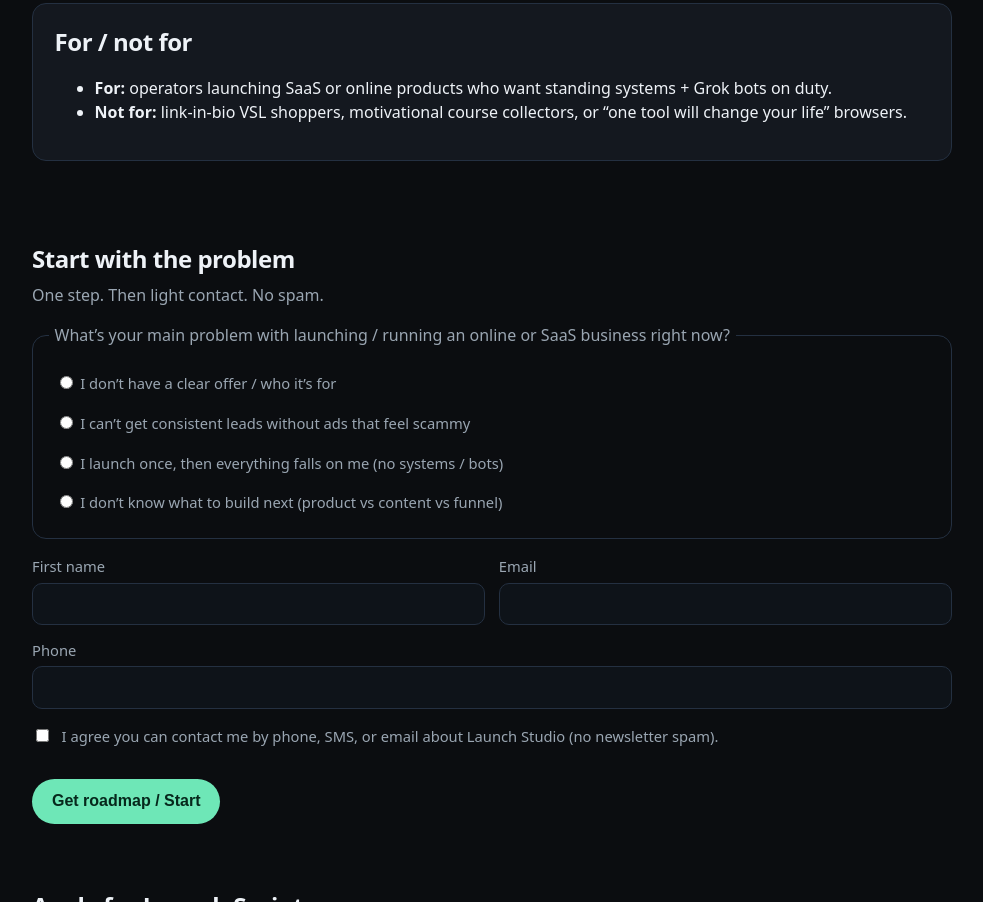
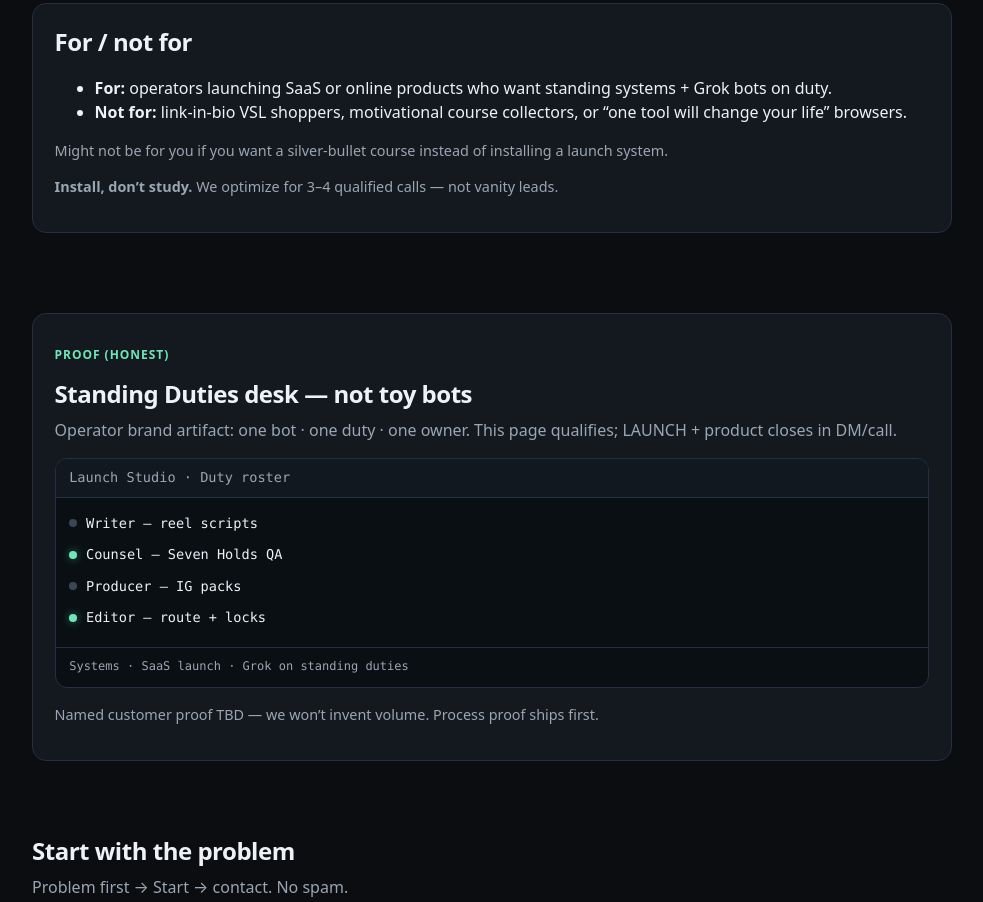
Before and after one commit to isaacdonnelson/launch-studio-lp, a website: page index.html in a window 1280 px wide. Shown: the part 522-1424 px from the top of the page, without its empty margins (148-1131 px from the left). Drawn offline with Linux system fonts and the light colour scheme.

Commit message:
LP P1 fixes from Glass Build QA
Sequential problem → Start → contact; honest process proof + duty-roster visual;
install-don’t-study + anti-fit + qualified-call KPI copy.

```diff
--- a/app.js
+++ b/app.js
@@ -1,5 +1,9 @@
 (function () {
   const leadForm = document.getElementById('lead-form');
+  const stepProblem = document.getElementById('step-problem');
+  const stepContact = document.getElementById('step-contact');
+  const problemStart = document.getElementById('problem-start');
+  const problemError = document.getElementById('problem-error');
   const postLead = document.getElementById('post-lead');
   const leadError = document.getElementById('lead-error');
   const applyForm = document.getElementById('apply-form');
@@ -13,6 +17,19 @@
     console.log('[Launch Studio]', key, payload);
   }
 
+  problemStart.addEventListener('click', () => {
+    problemError.hidden = true;
+    const chosen = leadForm.querySelector('input[name="problem"]:checked');
+    if (!chosen) {
+      problemError.textContent = 'Pick your main problem first.';
+      problemError.hidden = false;
+      return;
+    }
+    stepProblem.hidden = true;
+    stepContact.hidden = false;
+    stepContact.querySelector('input[name="firstName"]').focus();
+  });
+
   leadForm.addEventListener('submit', (e) => {
     e.preventDefault();
     leadError.hidden = true;
@@ -20,6 +37,8 @@
     if (!fd.get('problem')) {
       leadError.textContent = 'Pick your main problem first.';
       leadError.hidden = false;
+      stepProblem.hidden = false;
+      stepContact.hidden = true;
       return;
     }
     const payload = Object.fromEntries(fd.entries());
@@ -31,7 +50,6 @@
   });
 
   earlyBuy.addEventListener('click', () => {
-    // Demo stub — wire Stripe Checkout with STRIPE_PRICE_ID later
     save('ls_early_buy', { sku: 'launch-sprint-starter', price: 97, mode: 'demo' });
     earlyBuy.textContent = 'Demo logged — wire Stripe in README';
     earlyBuy.disabled = true;
--- a/index.html
+++ b/index.html
@@ -31,14 +31,36 @@
           <li><strong>For:</strong> operators launching SaaS or online products who want standing systems + Grok bots on duty.</li>
           <li><strong>Not for:</strong> link-in-bio VSL shoppers, motivational course collectors, or “one tool will change your life” browsers.</li>
         </ul>
+        <p class="fine anti-fit">Might not be for you if you want a silver-bullet course instead of installing a launch system.</p>
+        <p class="fine"><strong>Install, don’t study.</strong> We optimize for 3–4 qualified calls — not vanity leads.</p>
+      </div>
+    </section>
+
+    <section class="proof wrap">
+      <div class="card proof-card">
+        <p class="eyebrow">Proof (honest)</p>
+        <h2>Standing Duties desk — not toy bots</h2>
+        <p class="sub">Operator brand artifact: one bot · one duty · one owner. This page qualifies; LAUNCH + product closes in DM/call.</p>
+        <div class="desk" aria-hidden="true">
+          <div class="desk-bar">Launch Studio · Duty roster</div>
+          <ul class="desk-list">
+            <li><span class="dot"></span> Writer — reel scripts</li>
+            <li><span class="dot on"></span> Counsel — Seven Holds QA</li>
+            <li><span class="dot"></span> Producer — IG packs</li>
+            <li><span class="dot on"></span> Editor — route + locks</li>
+          </ul>
+          <p class="desk-foot">Systems · SaaS launch · Grok on standing duties</p>
+        </div>
+        <p class="fine">Named customer proof TBD — we won’t invent volume. Process proof ships first.</p>
       </div>
     </section>
 
     <section id="lead" class="lead wrap">
       <h2>Start with the problem</h2>
-      <p class="sub">One step. Then light contact. No spam.</p>
+      <p class="sub">Problem first → Start → contact. No spam.</p>
 
       <form id="lead-form" novalidate>
+        <div id="step-problem">
           <fieldset>
             <legend>What’s your main problem with launching / running an online or SaaS business right now?</legend>
             <label class="opt"><input type="radio" name="problem" value="offer" required /> I don’t have a clear offer / who it’s for</label>
@@ -46,7 +68,11 @@
             <label class="opt"><input type="radio" name="problem" value="systems" /> I launch once, then everything falls on me (no systems / bots)</label>
             <label class="opt"><input type="radio" name="problem" value="next" /> I don’t know what to build next (product vs content vs funnel)</label>
           </fieldset>
+          <button class="btn primary" type="button" id="problem-start">Start</button>
+          <p id="problem-error" class="error" hidden></p>
+        </div>
 
+        <div id="step-contact" hidden>
           <div class="grid">
             <label>First name
               <input name="firstName" autocomplete="given-name" required />
@@ -58,14 +84,13 @@
               <input type="tel" name="phone" autocomplete="tel" required />
             </label>
           </div>
-
           <label class="check">
             <input type="checkbox" name="smsConsent" required />
             I agree you can contact me by phone, SMS, or email about Launch Studio (no newsletter spam).
           </label>
-
-        <button class="btn primary" type="submit">Get roadmap / Start</button>
+          <button class="btn primary" type="submit">Get roadmap</button>
           <p id="lead-error" class="error" hidden></p>
+        </div>
       </form>
 
       <div id="post-lead" class="post-lead" hidden>
--- a/styles.css
+++ b/styles.css
@@ -54,3 +54,43 @@ input, select { background: #0e1319; border: 1px solid var(--line); color: var(-
   .grid { grid-template-columns: 1fr; }
   .row { gap: 0.75rem; }
 }
+
+.anti-fit { margin-top: 0.85rem; }
+.proof { padding: 0.5rem 0 2rem; }
+.proof-card h2 { margin-bottom: 0.35rem; }
+.desk {
+  margin: 1rem 0;
+  border: 1px solid var(--line);
+  border-radius: 12px;
+  background: #0a0f14;
+  overflow: hidden;
+  font-family: ui-monospace, SFMono-Regular, Menlo, Consolas, monospace;
+  font-size: 0.85rem;
+}
+.desk-bar {
+  background: #121820;
+  border-bottom: 1px solid var(--line);
+  padding: 0.55rem 0.85rem;
+  color: var(--muted);
+}
+.desk-list { list-style: none; margin: 0; padding: 0.6rem 0.85rem 0.85rem; }
+.desk-list li {
+  display: flex;
+  align-items: center;
+  gap: 0.55rem;
+  padding: 0.35rem 0;
+  color: var(--ink);
+}
+.dot {
+  width: 8px; height: 8px; border-radius: 50%;
+  background: #3a4656; flex-shrink: 0;
+}
+.dot.on { background: var(--accent); box-shadow: 0 0 8px rgba(110,231,183,0.45); }
+.desk-foot {
+  margin: 0;
+  padding: 0.55rem 0.85rem 0.75rem;
+  border-top: 1px solid var(--line);
+  color: var(--muted);
+  font-size: 0.75rem;
+}
+#step-contact { margin-top: 1rem; }
```
Lines whose indentation alone changed are shown as unchanged.
